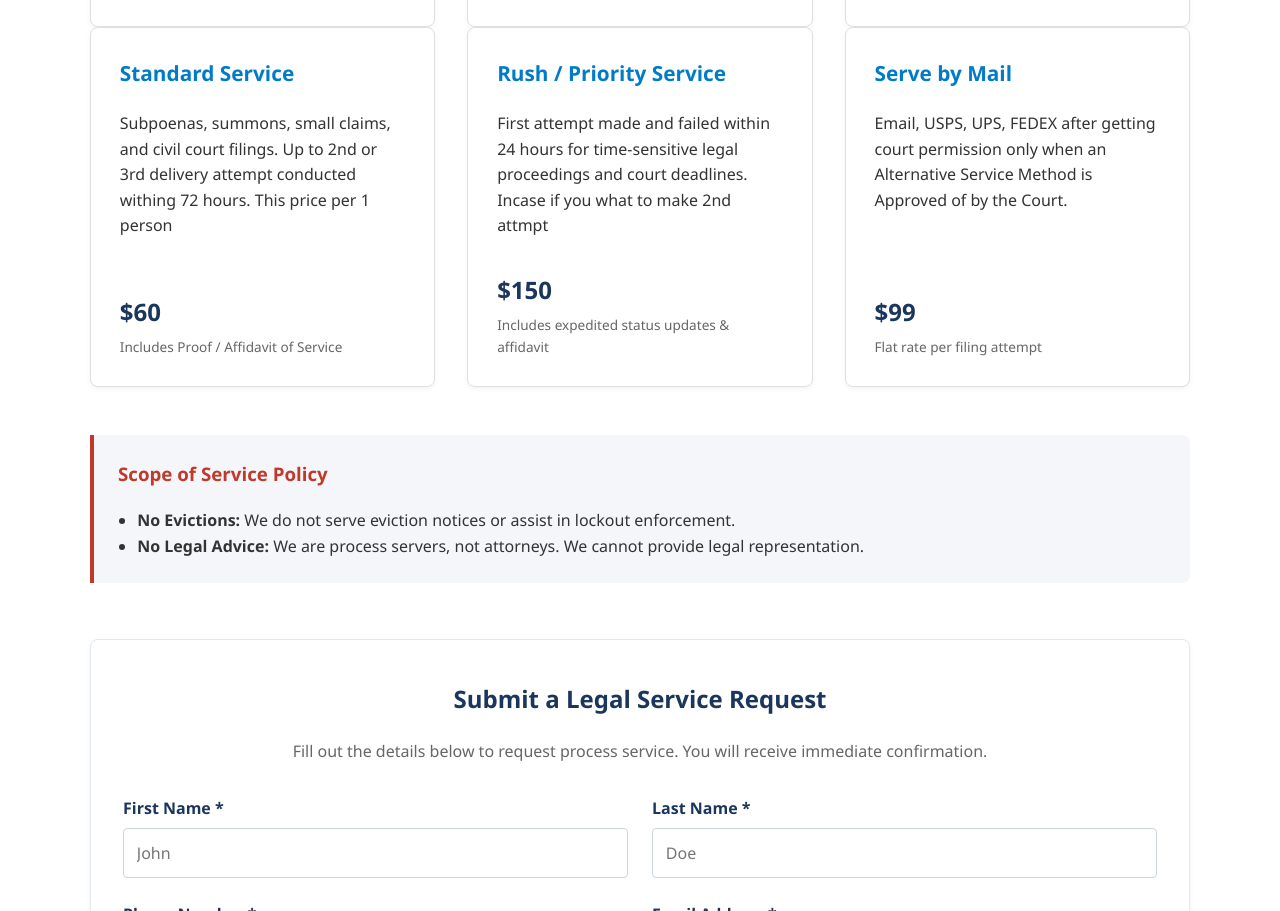
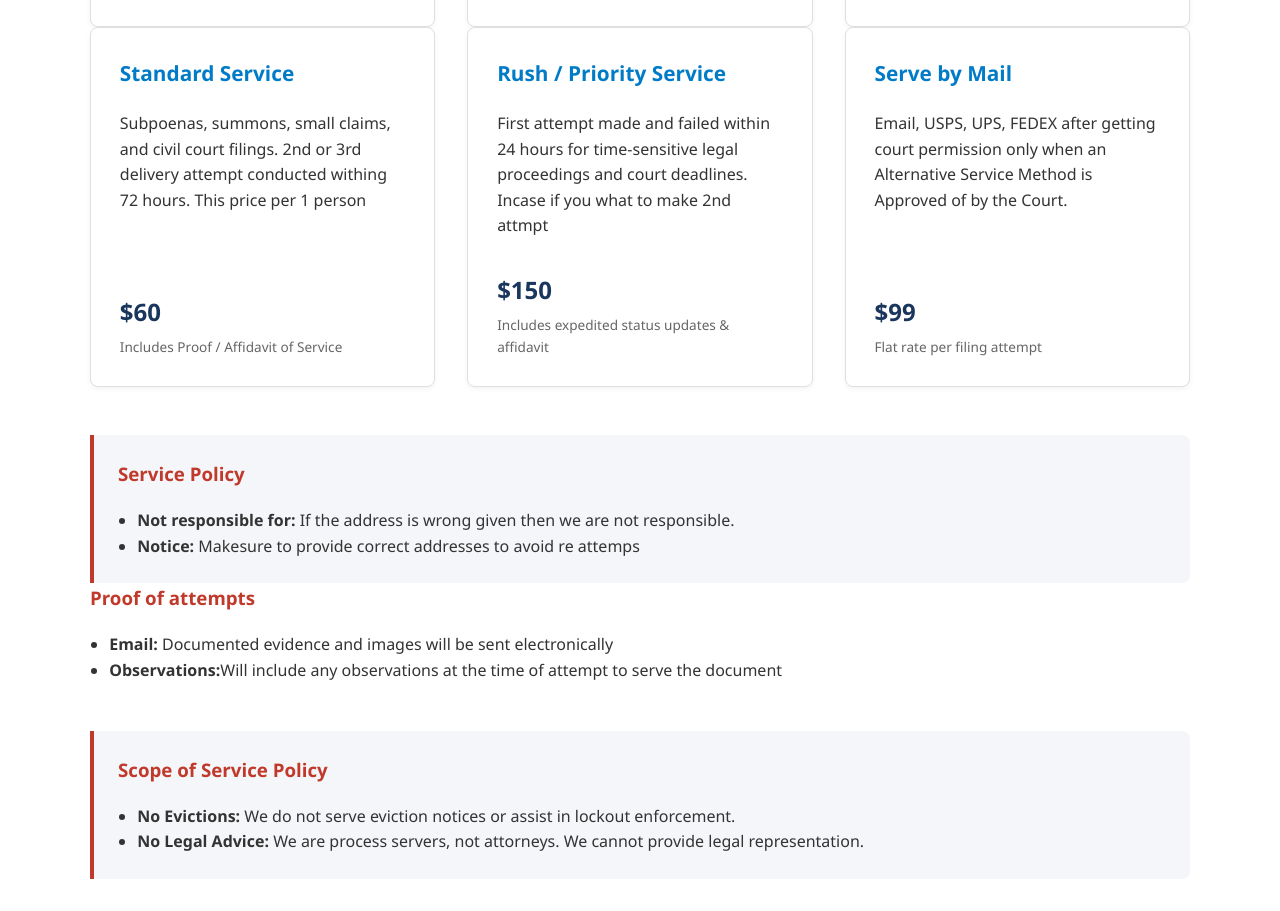
Before and after one commit to SunithaGarikapati/legal-document-server, a plain HTML site: page index.html in a window 1280 px wide. Shown: the part 923-1834 px from the top of the page. Drawn offline with Linux system fonts and the light colour scheme.

Commit message:
Update index.html

```diff
--- a/index.html
+++ b/index.html
@@ -276,7 +276,7 @@
             <div class="card">
                 <div>
                     <h3>Standard Service</h3>
-                    <p>Subpoenas, summons, small claims, and civil court filings. Up to 2nd or 3rd delivery attempt conducted withing 72 hours. This price per 1 person</p>
+                    <p>Subpoenas, summons, small claims, and civil court filings. 2nd or 3rd delivery attempt conducted withing 72 hours. This price per 1 person</p>
                 </div>
                 <div>
                     <div class="price-tag">$60</div>
@@ -305,6 +305,24 @@
                     <div class="price-subtext">Flat rate per filing attempt</div>
                 </div>
             </div>
+        </div>
+
+        <!-- Wrong Address -->
+        <div class="exclusion-section">
+            <h3 style="color: #c0392b; margin-top: 0;">Service Policy</h3>
+            <ul style="margin: 0; padding-left: 1.2rem;">
+                <li><strong>Not responsible for:</strong> If the address is wrong given then we are not responsible.</li>
+                <li><strong>Notice:</strong> Makesure to provide correct addresses to avoid re attemps</li>
+            </ul>
+        </div>
+
+        <!-- Proof of attempts -->
+        <div class="proof-of-attempts">
+            <h3 style="color: #c0392b; margin-top: 0;">Proof of attempts</h3>
+            <ul style="margin: 0; padding-left: 1.2rem;">
+                <li><strong>Email:</strong> Documented evidence and images will be sent electronically</li>
+                <li><strong>Observations:</strong>Will include any observations at the time of attempt to serve the document</li>
+            </ul>
         </div>
 
         <!-- EXCLUSIONS -->
```
